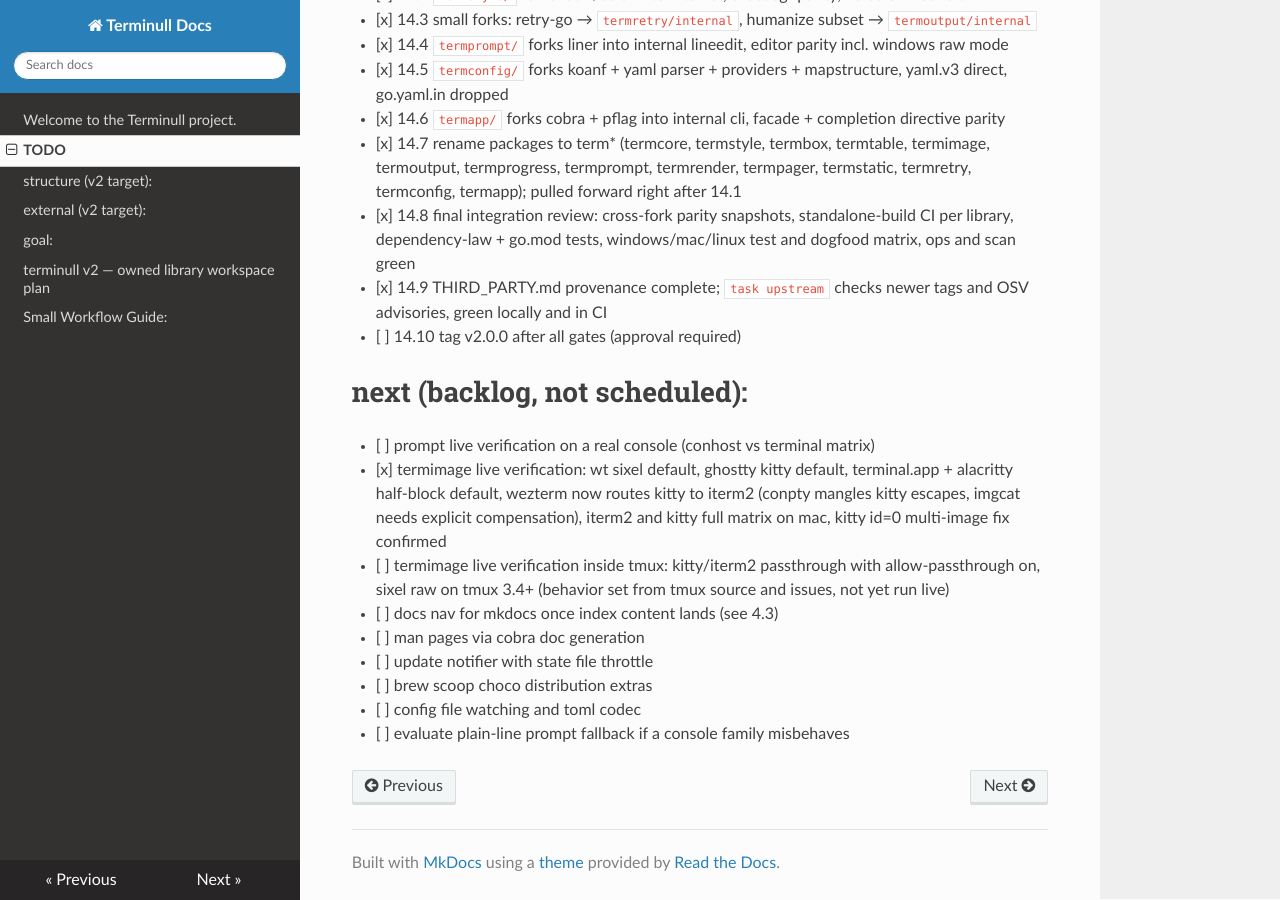
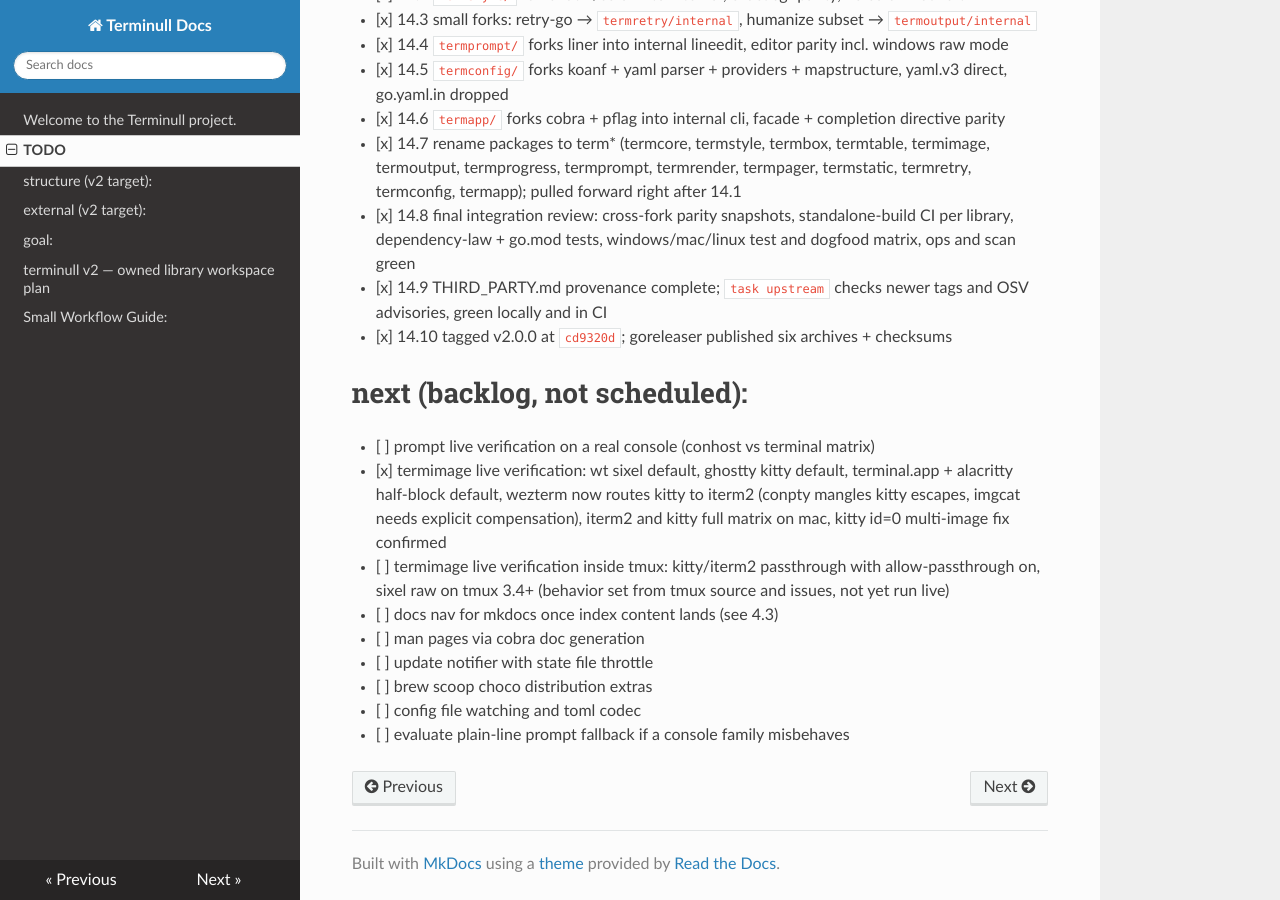
Before and after one commit to CHE3MZ/terminull, an MkDocs documentation site: the page built from docs/TODO.md, in a window 1280 px wide and 900 px high, scrolled down 4416 px. Built offline with MkDocs 1.6.1, drawn with Linux system fonts in a browser that asks for light colours; nearby versions of some CDN libraries.

Commit message:
docs: close the v2 transition

```diff
--- a/docs/TODO.md
+++ b/docs/TODO.md
@@ -137,7 +137,7 @@
 - [x] 14.7 rename packages to term* (termcore, termstyle, termbox, termtable, termimage, termoutput, termprogress, termprompt, termrender, termpager, termstatic, termretry, termconfig, termapp); pulled forward right after 14.1
 - [x] 14.8 final integration review: cross-fork parity snapshots, standalone-build CI per library, dependency-law + go.mod tests, windows/mac/linux test and dogfood matrix, ops and scan green
 - [x] 14.9 THIRD_PARTY.md provenance complete; `task upstream` checks newer tags and OSV advisories, green locally and in CI
-- [ ] 14.10 tag v2.0.0 after all gates (approval required)
+- [x] 14.10 tagged v2.0.0 at `cd9320d`; goreleaser published six archives + checksums
 
 # next (backlog, not scheduled):
 
```
